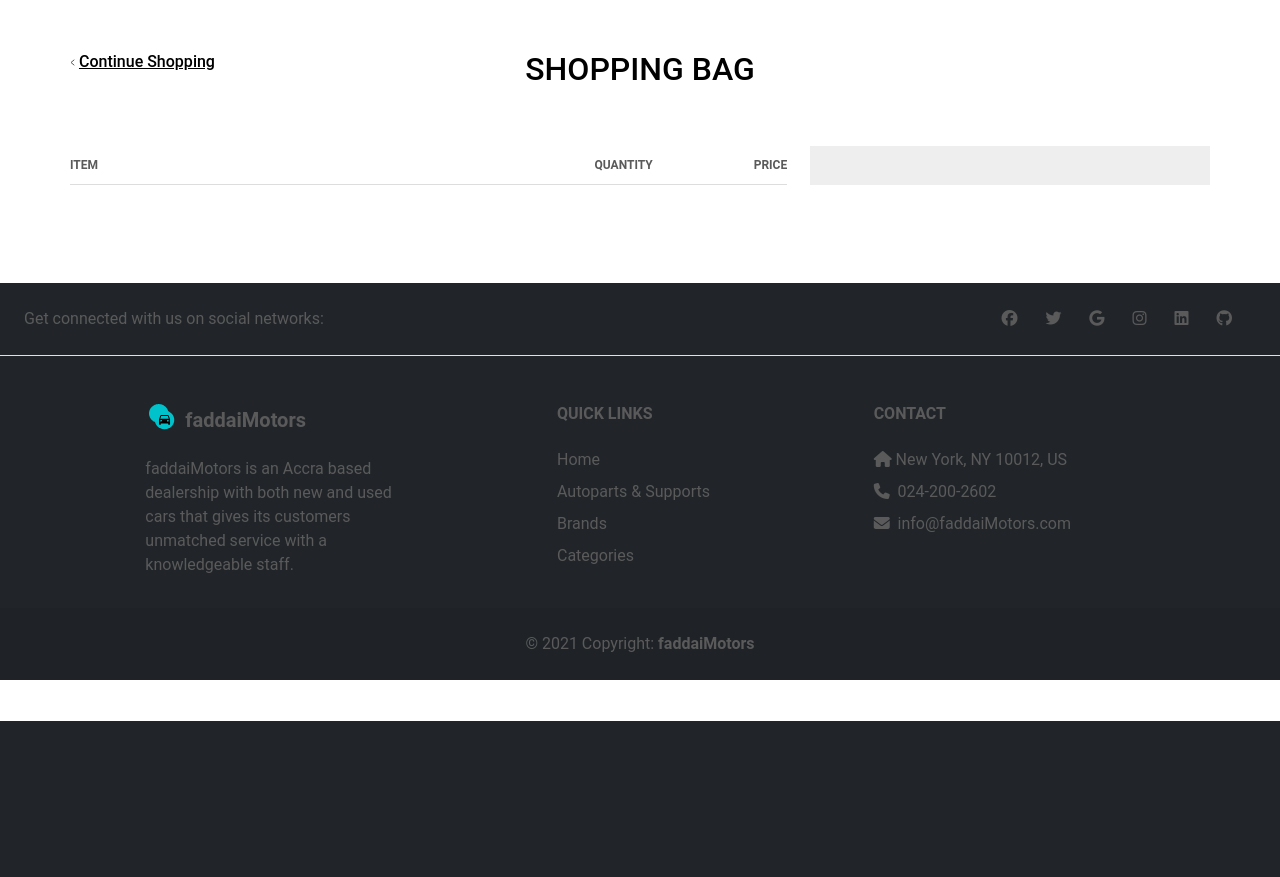
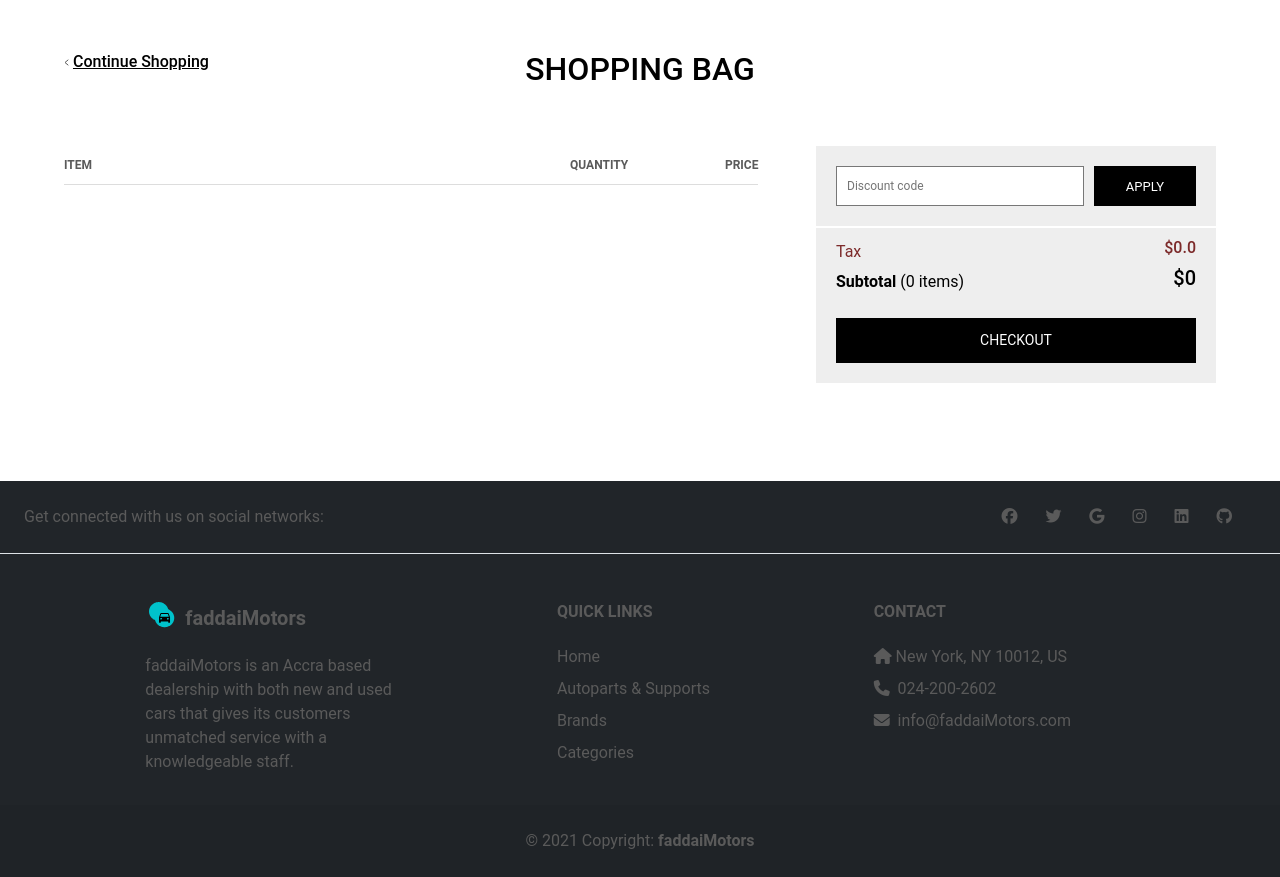
Before and after one commit to Esekyi/faddaimotors, a Flask app: template shop_app/templates/items/bag.html in a window 1280 px wide. Shown: the part 79-956 px from the top of the page. Before the commit the page ends 800 px from the top, so only its background shows below. Run offline with Flask 2, Linux system fonts and the light colour scheme; the template is opened without the code that fills it, so the values that code supplies are empty; some libraries are stand-ins or nearby versions.

Commit message:
[fix✍🏼]Errors in cart calculations

```diff
--- a/shop_app/templates/items/bag.html
+++ b/shop_app/templates/items/bag.html
@@ -7,7 +7,7 @@
     }
 
     .cart-container {
-        padding: 50px 0;
+        padding: 50px 5%;
     }
 
     .cart-heading {
@@ -16,12 +16,16 @@
 
     .cart-items-section {
         display: flex;
-        column-gap: 2%;
+        column-gap: 5%;
         margin-top: 50px;
+        flex-wrap: wrap;
+        align-items: flex-start;
     }
 
     .cart-items {
         flex: 1;
+        width: 100%;
+        margin-bottom: 20px;
     }
 
     .cart-items .header,
@@ -59,10 +63,26 @@
     }
 
     .discount-box {
-        /* min-width: 100%; */
-        /* max-width: 400px; */
-        width: 400px;
+        width: 100%;
+        max-width: 400px;
+    }
+
+    .discount-box > *{
         background-color: #eee;
+    }
+    .discount-box button:hover{
+        background-color: #fff;
+        color: #000;
+        border: 1px solid #000;
+    }
+
+    .checkout-btn{
+        border: none;
+        background-color: #000;
+        color: #fff;
+        font-size: 14px;
+        text-transform: uppercase;
+        padding: 12px 0;
     }
 
     .qty-selector {
@@ -79,6 +99,33 @@
         cursor: pointer;
     }
 
+    .code-form{
+        display: flex;
+        padding: 20px;
+        column-gap: 10px;
+        border-radius: 0;
+    }
+
+    .code-form input{
+        flex: 1;
+        padding: 10px;
+        border: 1px solid #777;
+    }
+    .code-form button{
+        border: none;
+        background-color: #000;
+        color: #fff;
+        flex: 0.4;
+        font-size: 13px;
+        text-transform: uppercase;
+    }
+    .edit-button{
+        margin-top: 5px;
+        border: none;
+        background-color: #fff;
+        text-decoration: underline;
+    }
+
     /* Chrome, Safari, Edge, Opera */
     input::-webkit-outer-spin-button,
     input::-webkit-inner-spin-button {
@@ -89,6 +136,37 @@
     /* Firefox */
     input[type=number] {
         -moz-appearance: textfield;
+    }
+    @media (max-width: 1143px){
+        .cart-items-section{
+            flex-direction: column;
+        }
+
+        .discount-box {
+            max-width: 100%;
+            display: flex;
+            column-gap: 20px;
+        }
+
+        .discount-box > *{
+            flex: 1;
+        }
+    }
+    @media (max-width:768px){
+        .cart-heading h2{
+            display: none;
+        }
+    }
+
+    @media (max-width: 650px){
+        .discount-box {
+            max-width: 100%;
+            flex-direction: column;
+        }
+
+        .discount-box > *{
+            flex: 1;
+        }
     }
 </style>
 <!-- <div class="container mt-4">
@@ -145,7 +223,8 @@
                         </div>
                         </div>
                         </div> -->
-                        <div class="container cart-container">
+                        <div class="cart-container">
+                            {% include '_messages.html' %}
                             <div class="cart-heading">
                                 <span style="flex: 1">
                                     <svg width="5" height="7" xmlns="http://www.w3.org/2000/svg" stroke="currentColor" fill="none"
@@ -171,22 +250,36 @@
                                         <div class="content">
                                             <div class="item-row">
                                                 <div class="cell stretch" style="display: flex; column-gap: 20px; font-weight: 400;">
-                                                    <img width="120" style="object-fit: cover;" height="150"
+                                                    <img width="120" style="object-fit: cover; border:1px solid rgb(235, 230, 230);" height="150"
                                                         src="{{url_for('static', filename='images/'+item.image)}}" alt="{{item.name}}" />
                                                     <div>
                                                         <p class="name">{{item.name}}</p>
                                                         <span style="font-size: 12.5px;">Size: XL</span>
+<form action="{{url_for('updatebag', code=key)}}" method="post">
+
+    {% set colors = item.colors.split(',') %}
+    <label for="colors">Colors:</label>
+    <select name="color" id="color">
+        <option value="{{item.color}}" style="display: none;">{{item.color | capitalize}}</option>
+        {% for color in colors %}
+        {% set col = color.split(':') %}
+        <option value="{{col[0]}}">{{col[0] | capitalize}}</option>
+        {% endfor %}
+    </select>
+    <br>
+
+    <button type="submit" class="edit-button"><i class="fas fa-pencil-alt"
+            style="font-size: 10px;color:#777;padding-right: 3px;"></i>Edit</button>
         </div>
         </div>
         <div class="cell">
             <div style="display: flex;">
                 <div class="qty-selector">
-                                                            <div>-</div>
+                <div><i class="fas fa-minus" style="font-size: smaller;color: #000;"></i></div>
                 <div style="padding: 8px 0;">
-                                                                <input style="max-width: 20px; text-align: center; border: none;" type="number"
-                                                                    min="1" value="{{1}}">
+                    <input style="max-width: 20px; text-align: center; border: none; color: #000;" type="number" min="1" value="{{1}}">
                     </div>
-                                                            <div>+</div>
+                <div><i class="fas fa-plus" style="font-size: smaller; color: #000;"></i></div>
                 </div>
                 </div>
                 </div>
@@ -204,11 +297,31 @@
                     <p style="font-size: 16px; font-weight: 500; color: #a00">${{item.price | numberFormat}}</p>
                     {% endif %}
                 </div>
+</form>
                                             </div>
                                         </div>
                                         {% endfor %}
                                     </div>
                                     <div class="discount-box">
+                                        <div style="margin-bottom: 2px;">
+                                            <form class="code-form">
+                                                <input placeholder="Discount code" style="font-size: 12px;" type="text">
+                                                <button>Apply</button>
+                                            </form>
+                                        </div>
+                                        <div class="bottom-part">
+                                            <div style="color: rgb(124, 42, 42); display: flex; align-items: center; justify-content: space-between; padding-inline: 20px; padding-top: 10px;"
+                                                class="subtotal">
+                                                <span>Tax</span>
+                                                <h6>${{tax|numberFormatFloat}}</h6>
+                                            </div>
+                                            <div style="color: #000; display: flex; align-items: center; justify-content: space-between; padding-inline: 20px;"
+                                                class="subtotal">
+                                                <span><b>Subtotal</b> ({{session['ShoppingBag'] | length}} items)</span>
+                                                <h5>${{grandTotal|numberFormat}}</h5>
+                                            </div>
+                                            <div style="padding: 20px;"><button class="checkout-btn" style=" width: 100%;">Checkout</button></div>
+                                        </div>
                                     </div>
     </div>
 </div>
--- a/wsgi.py
+++ b/wsgi.py
@@ -2,4 +2,4 @@
 
 
 if __name__ == "__main__":
-  app.run(port= 8000, debug=True)
+  app.run(debug=True)
```
Also changed, not shown: shop_app/Bag/Bag.py (+21 -1 lines), shop_app/test.db. Lines whose indentation alone changed are shown as unchanged.
